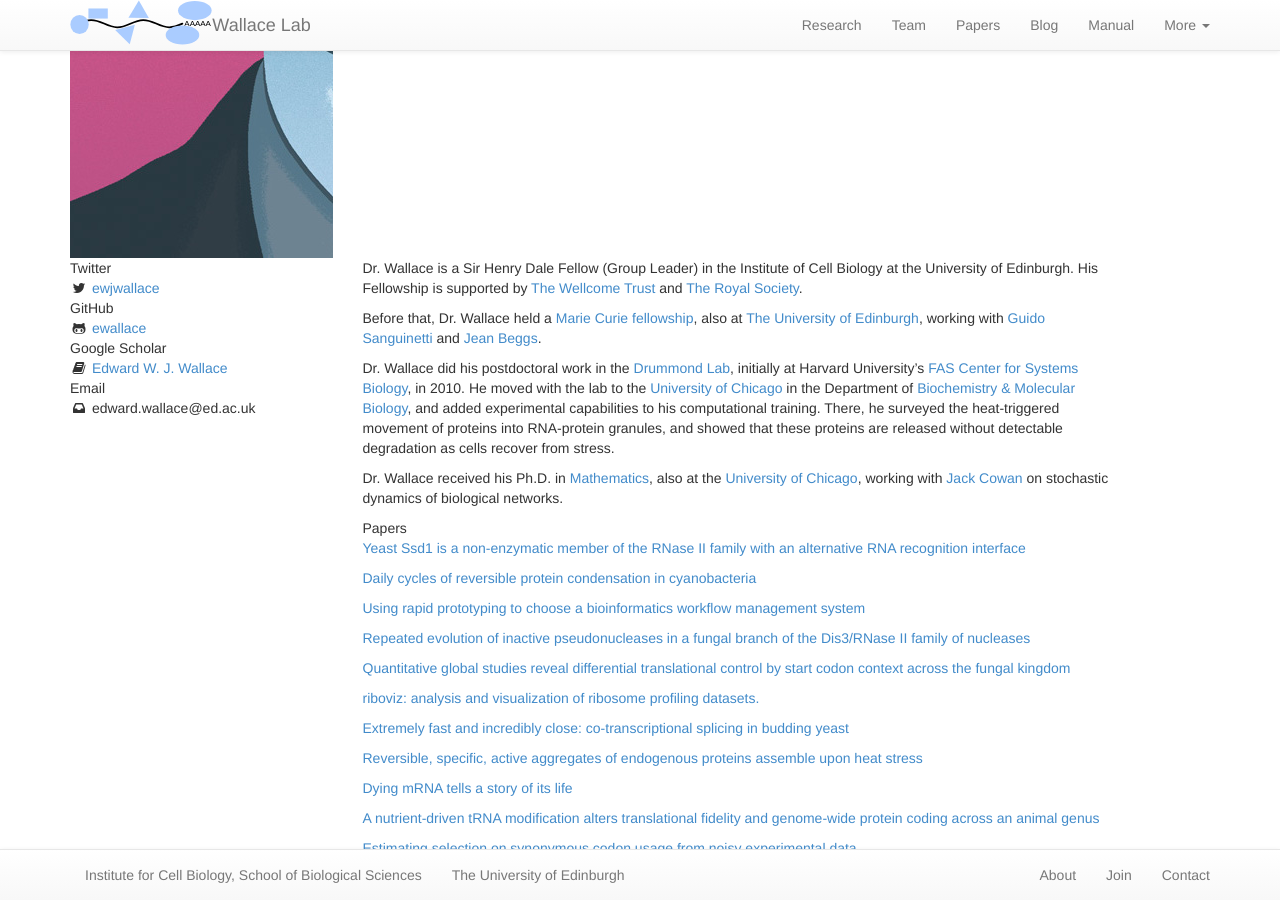
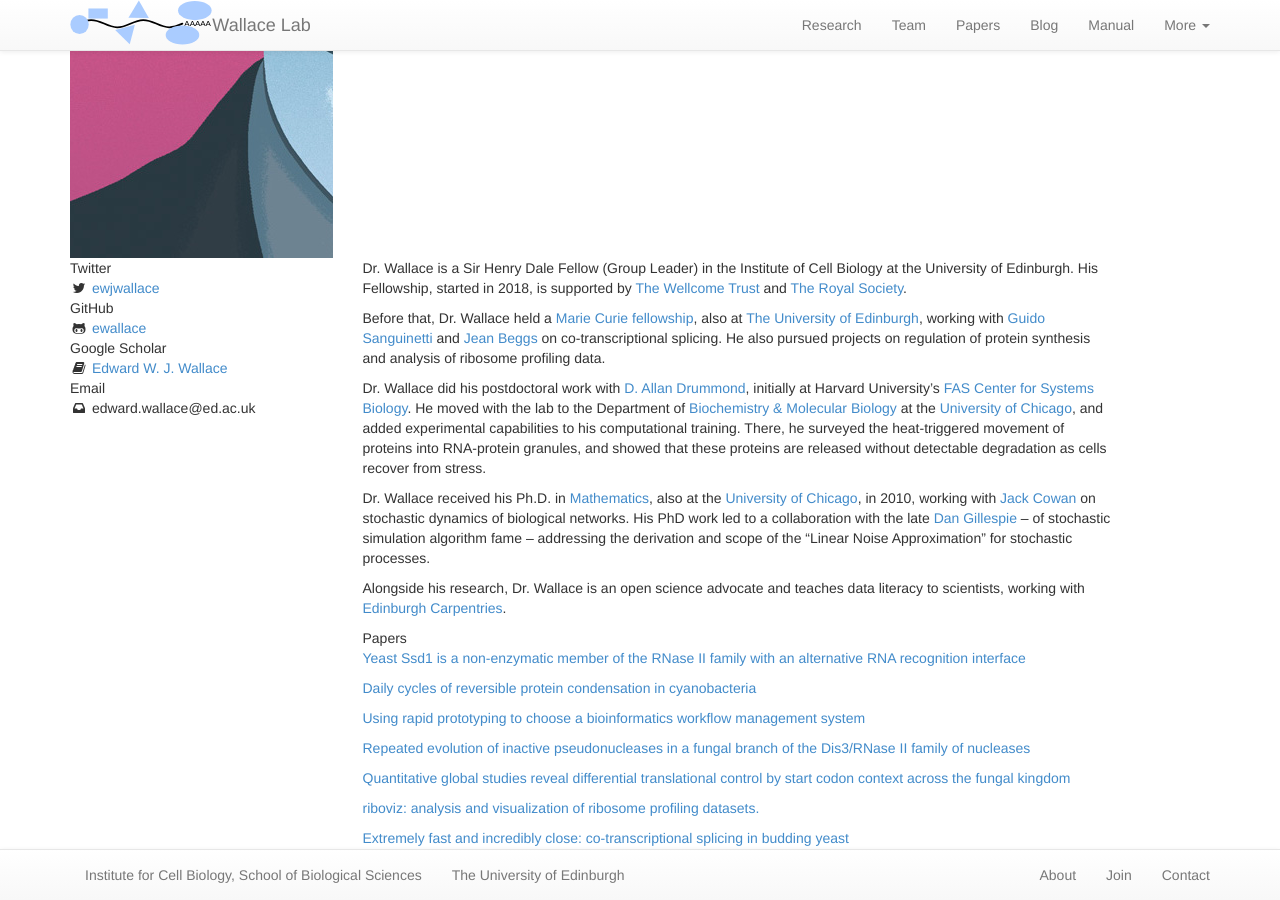
Before and after one commit to swinterbourne/ewallace.github.io, a Jekyll site: the page built from team/_posts/2017-12-13-edward-wallace.md, in a window 1280 px wide and 900 px high, scrolled down 642 px. Built offline with Jekyll 4.4.1, drawn with Linux system fonts in a browser that asks for light colours; nearby versions of some CDN libraries.

Commit message:
update Edward bio

```diff
--- a/team/_posts/2017-12-13-edward-wallace.md
+++ b/team/_posts/2017-12-13-edward-wallace.md
@@ -13,14 +13,22 @@ image: /assets/images/team/edward-wallace-cartoon-2018-narrow.jpg
 alum: false
 ---
 
-Dr. Wallace is a Sir Henry Dale Fellow (Group Leader) in the Institute of Cell Biology at the University of Edinburgh. His Fellowship is supported by [The Wellcome Trust](https://wellcome.ac.uk) and [The Royal Society](https://royalsociety.org).
+Dr. Wallace is a Sir Henry Dale Fellow (Group Leader) in the Institute of Cell Biology at the University of Edinburgh. His Fellowship, started in 2018, is supported by [The Wellcome Trust](https://wellcome.ac.uk) and [The Royal Society](https://royalsociety.org).
 
-Before that, Dr. Wallace held a [Marie Curie fellowship](http://ec.europa.eu/research/mariecurieactions/), also at [The University of Edinburgh](http://www.ed.ac.uk/home), working with [Guido Sanguinetti](http://homepages.inf.ed.ac.uk/gsanguin/) and [Jean Beggs](http://beggs.bio.ed.ac.uk/).
+Before that, Dr. Wallace held a [Marie Curie fellowship](http://ec.europa.eu/research/mariecurieactions/), also at [The University of Edinburgh](http://www.ed.ac.uk/home), working with [Guido Sanguinetti](http://homepages.inf.ed.ac.uk/gsanguin/) and [Jean Beggs](http://beggs.bio.ed.ac.uk/) on co-transcriptional splicing.
+He also pursued projects on regulation of protein synthesis and analysis of ribosome profiling data.
 
-Dr. Wallace did his postdoctoral work in the [Drummond Lab](http://drummondlab.org), initially at Harvard University's [FAS Center for Systems Biology](http://sysbio.harvard.edu/home), in 2010. He moved with the lab to the [University of Chicago] in the Department of [Biochemistry & Molecular Biology], and added experimental capabilities to his computational training. There, he surveyed the heat-triggered movement of proteins into RNA-protein granules, and showed that these proteins are released without detectable degradation as cells recover from stress.
+Dr. Wallace did his postdoctoral work with [D. Allan Drummond](http://drummondlab.org), initially at Harvard University's [FAS Center for Systems Biology](http://sysbio.harvard.edu/home).
+He moved with the lab to the Department of [Biochemistry & Molecular Biology] at the [University of Chicago], and added experimental capabilities to his computational training.
+There, he surveyed the heat-triggered movement of proteins into RNA-protein granules, and showed that these proteins are released without detectable degradation as cells recover from stress.
 
-Dr. Wallace received his Ph.D. in [Mathematics](UCMath), also at the [University of Chicago], working with [Jack Cowan](https://cam.uchicago.edu/people/profile/jack-cowan/) on stochastic dynamics of biological networks.
+Dr. Wallace received his Ph.D. in [Mathematics](UCMath), also at the [University of Chicago], in 2010, working with [Jack Cowan] on stochastic dynamics of biological networks.
+His PhD work led to a collaboration with the late [Dan Gillespie] -- of stochastic simulation algorithm fame -- addressing the derivation and scope of the "Linear Noise Approximation" for stochastic processes.
+
+Alongside his research, Dr. Wallace is an open science advocate and teaches data literacy to scientists, working with [Edinburgh Carpentries](https://edcarp.github.io/).
 
 [Biochemistry & Molecular Biology]: http://bmb.uchospitals.edu
 [UCMath]: http://math.uchicago.edu/
 [University of Chicago]: http://www.uchicago.edu
+[Jack Cowan]: https://cam.uchicago.edu/people/profile/jack-cowan/
+[Dan Gillespie]: https://obits.oklahoman.com//obituaries/oklahoman/obituary.aspx?n=daniel-gillespie&pid=185179522
```
